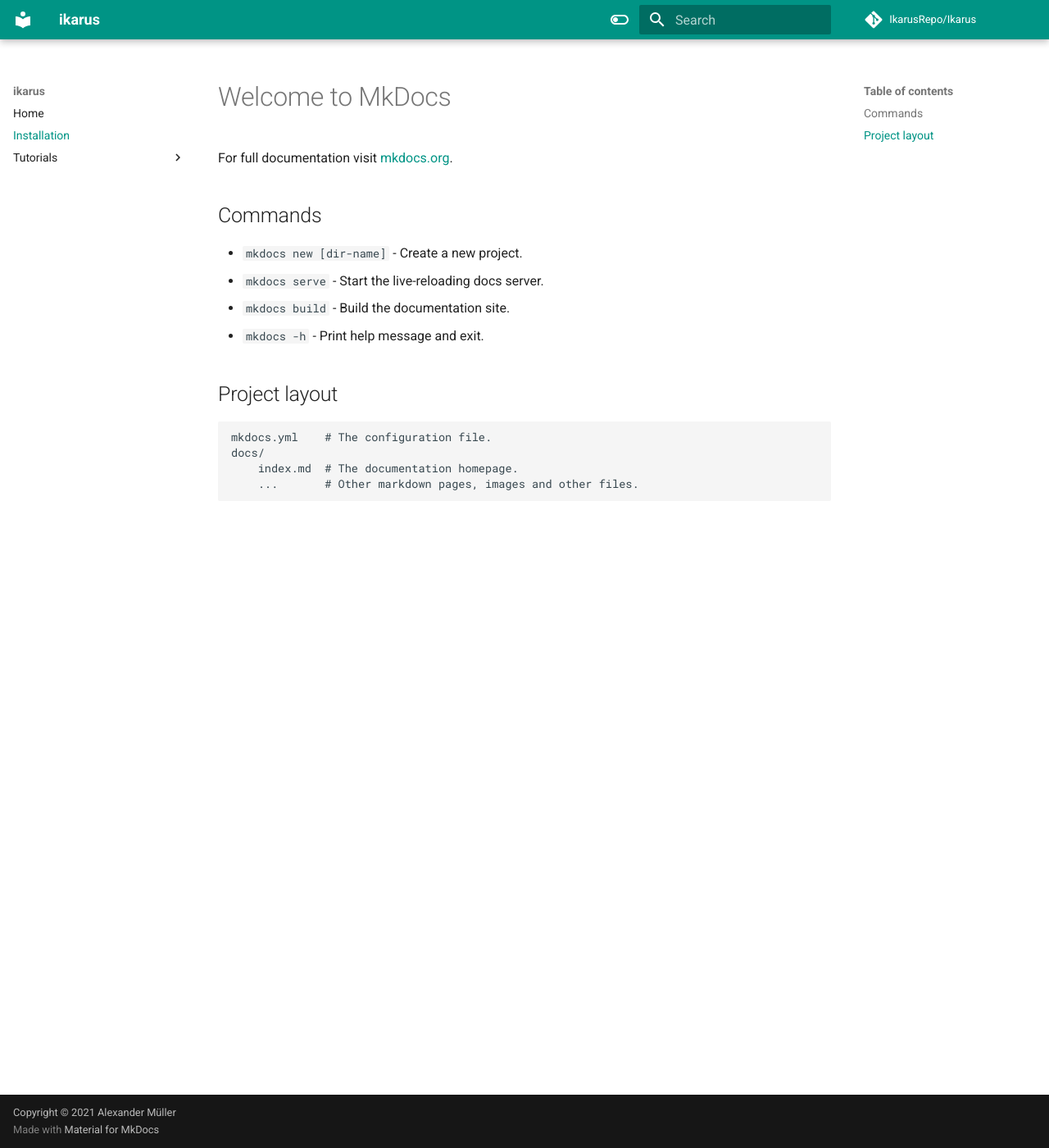
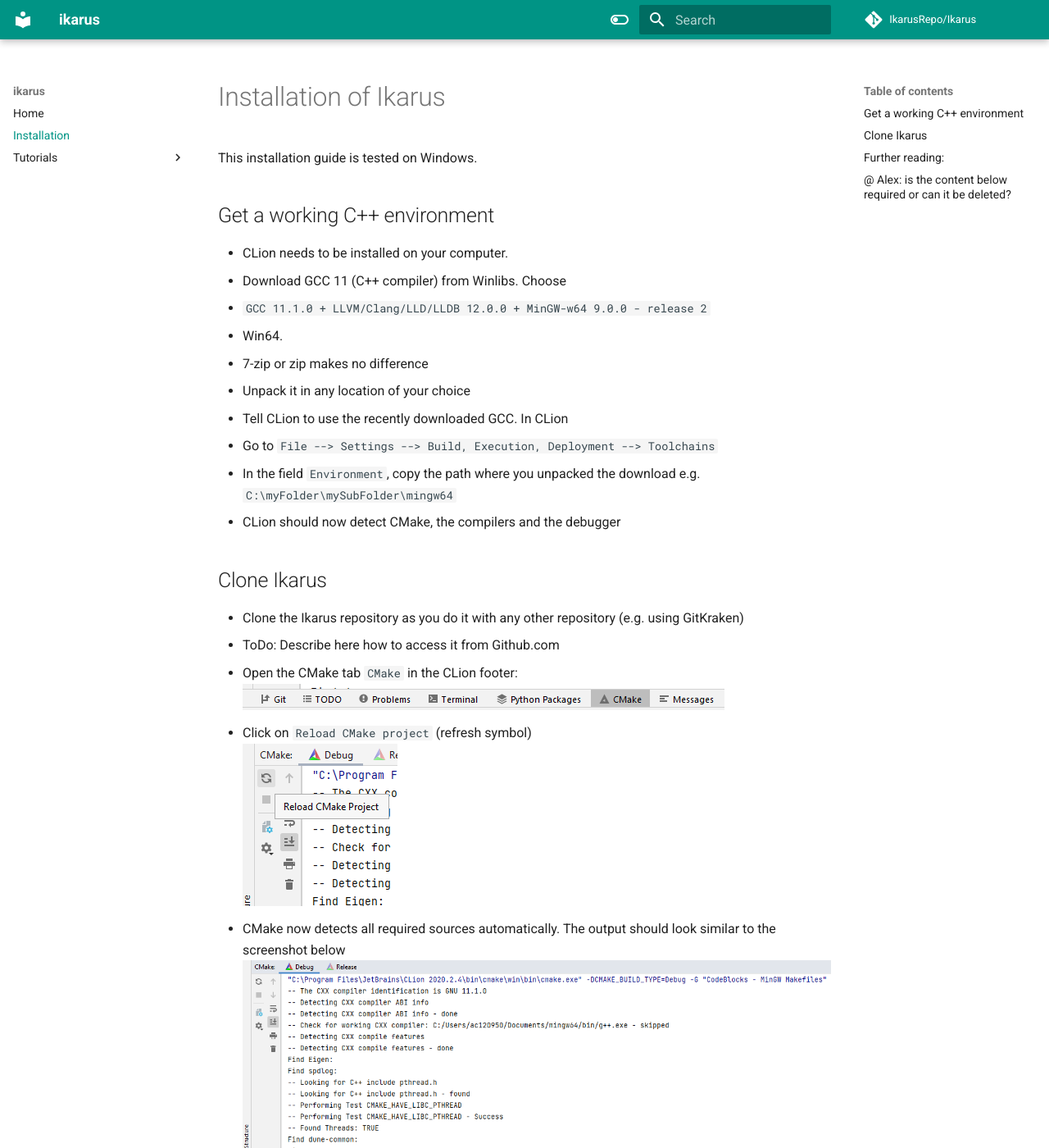
Before and after one commit to ikarus-project/ikarus, an MkDocs documentation site: the page built from docs/website/installation.md, in a window 1280 px wide and 1400 px high. Shown: the whole window at 82% size. Built offline with MkDocs 1.6.1 and Material for MkDocs 9.7.7, drawn with Linux system fonts in a browser that asks for light colours; comment, search, counter and statistics services are not loaded; some of the changed text lies outside the part shown.

Commit message:
Documentation: Installation guide
Started to write a detailed step by step guide how to setup Ikarus

```diff
--- a/docs/website/installation.md
+++ b/docs/website/installation.md
@@ -1,3 +1,45 @@
+# Installation of Ikarus
+
+This installation guide is tested on Windows.
+
+## Get a working C++ environment
+
+- CLion needs to be installed on your computer.
+- Download GCC 11 (C++ compiler) from Winlibs. Choose
+  - `GCC 11.1.0 + LLVM/Clang/LLD/LLDB 12.0.0 + MinGW-w64 9.0.0 - release 2`
+  -  Win64.
+  - 7-zip or zip makes no difference
+- Unpack it in any location of your choice
+- Tell CLion to use the recently downloaded GCC. In CLion
+  - Go to `File --> Settings --> Build, Execution, Deployment --> Toolchains`
+  - In the field `Environment`, copy the path where you unpacked the download
+    e.g. `C:\myFolder\mySubFolder\mingw64`
+  - CLion should now detect CMake, the compilers and the debugger
+
+## Clone Ikarus
+
+- Clone the Ikarus repository as you do it with any other repository (e.g. using GitKraken)
+- ToDo: Describe here how to access it from Github.com
+- Open the CMake tab `CMake` in the CLion footer:
+  ![ClionFooter.png](images/Installation/ClionFooter.png)
+- Click on `Reload CMake project` (refresh symbol)
+![ReloadCmakeProject.png](images/Installation/ReloadCmakeProject.png)
+- CMake now detects all required sources automatically. The output should look similar to
+the screenshot below
+![CMakeOutput.png](images/Installation/CMakeOutput.png)
+
+
+## Further reading:
+As the next step: We recommend to read the following pages:
+- ToDo
+- ToDo
+- ...
+
+
+## @ Alex: is the content below required or can it be deleted?
+
+
+
 # Welcome to MkDocs
 
 For full documentation visit [mkdocs.org](https://www.mkdocs.org).
```
Also changed, not shown: docs/website/images/Installation/CMakeOutput.png (added), docs/website/images/Installation/ClionFooter.png (added), docs/website/images/Installation/ReloadCmakeProject.png (added).
